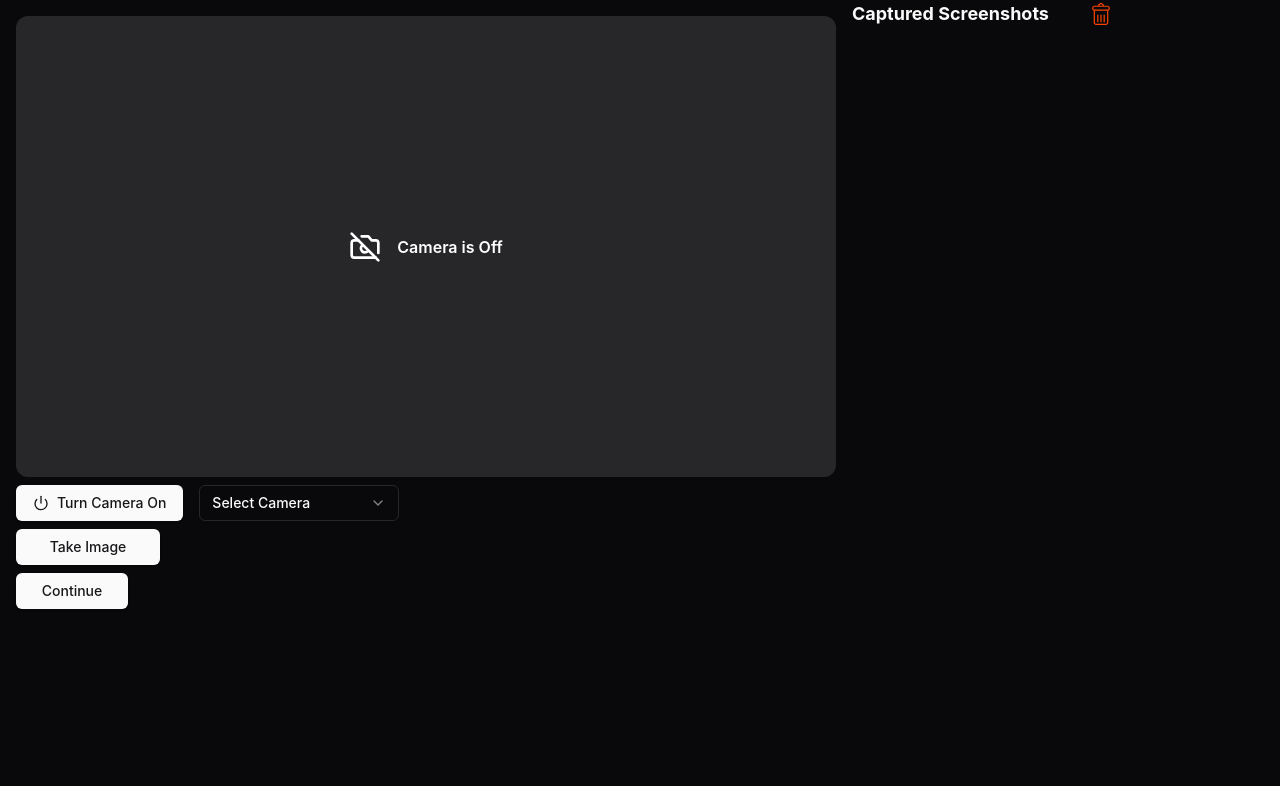
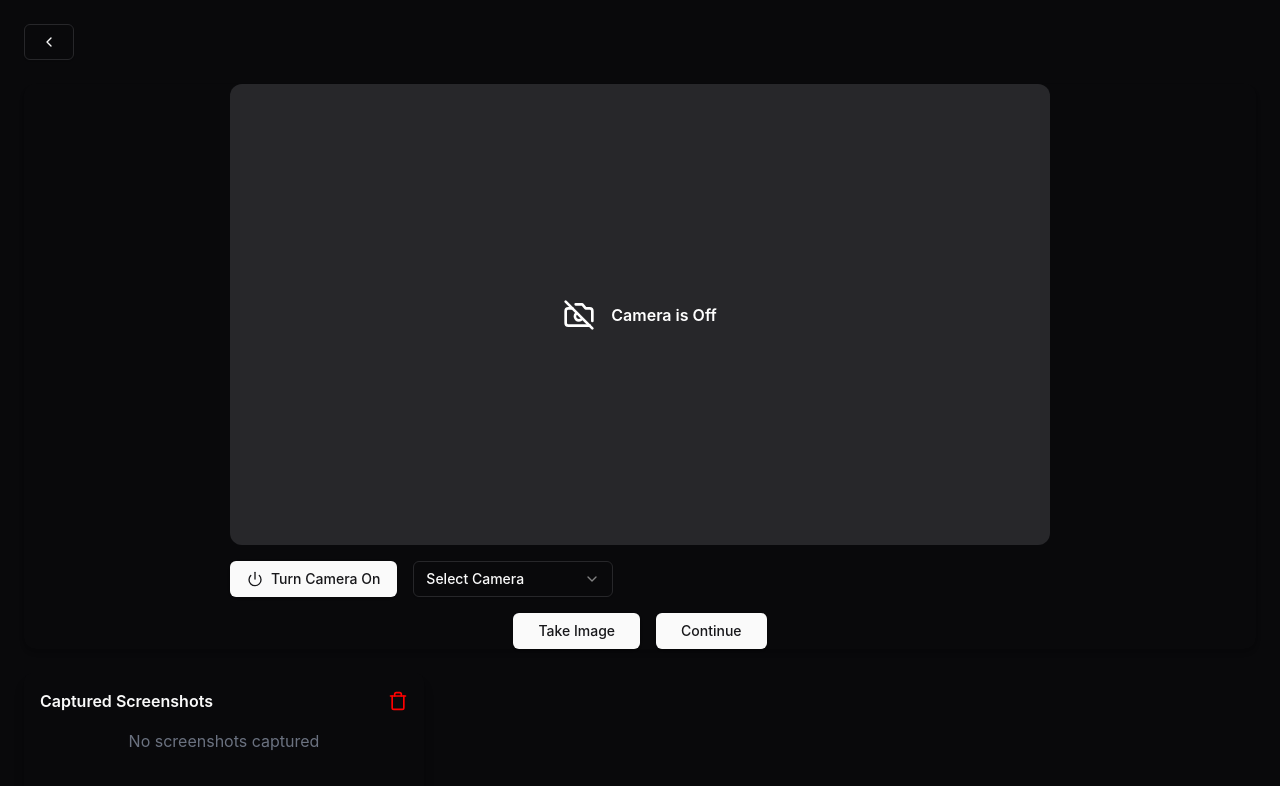
Before and after one commit to bqka/gcpsoftware, a React (Vite) app: page /calibrate in a window 1280 px wide. Shown: the top 786 px of the page. Built offline with nearby package versions, Linux system fonts and the light colour scheme.

Commit message:
made camera component turn off on unmount

```diff
--- /dev/null
+++ b/src/components/ui/BackButton.tsx
@@ -0,0 +1,19 @@
+import { useNavigate, useLocation } from 'react-router-dom';
+import { Button } from './button'; // Import your Button component (adjust the import path as needed)
+import { ChevronLeft } from 'lucide-react';
+
+const BackButton: React.FC = () => {
+  const navigate = useNavigate();
+  const location = useLocation();
+
+  // Check if we're already on the home page (assuming home page is at "/")
+  const isHomePage = location.pathname === '/';
+
+  if (isHomePage) return null; // Don't render the button if we're on the home page
+
+  return (
+    <Button variant={"outline"} onClick={() => navigate('/')}><ChevronLeft /></Button> // Navigate to the Home page ("/")
+  );
+};
+
+export default BackButton;
--- a/src/components/ui/CameraFeed.tsx
+++ b/src/components/ui/CameraFeed.tsx
@@ -43,13 +43,6 @@ const CameraFeed: React.FC<CameraFeedProps> = ({ videoRef }) => {
   };
 
   useEffect(() => {
-    if(isCameraOn && selectedCamera){
-      disableVideoStream();
-      enableVideoStream();
-    }
-  }, [selectedCamera])
-
-  useEffect(() => {
     const getCameras = async () => {
       try {
         const devices = await navigator.mediaDevices.enumerateDevices();
@@ -72,13 +65,24 @@ const CameraFeed: React.FC<CameraFeedProps> = ({ videoRef }) => {
   }, []);
 
   useEffect(() => {
+    if (isCameraOn && selectedCamera) {
+      disableVideoStream();
+      enableVideoStream();
+    }
+  }, [selectedCamera]);
+
+  useEffect(() => {
+    return () => disableVideoStream();
+  }, [mediaStream]);
+
+  useEffect(() => {
     if (videoRef.current && mediaStream) {
       videoRef.current.srcObject = mediaStream;
     }
   }, [videoRef, mediaStream]);
 
   return (
-    <div className="w-[820px]">
+    <div className="w-[820px] flex flex-col gap-2">
       <div
         className={`relative w-full aspect-video bg-background-100 rounded-xl overflow-hidden`}
       >
--- a/src/ui/pages/calibrate/Calibrate.tsx
+++ b/src/ui/pages/calibrate/Calibrate.tsx
@@ -5,6 +5,7 @@ import ScreenshotList from "./ScreenshotList";
 import axios from "axios";
 import { Button } from "@/components/ui/button";
 import CameraFeed from "../../../components/ui/CameraFeed";
+import BackButton from "@/components/ui/BackButton";
 
 export default function Calibrate() {
   const videoRef = useRef<HTMLVideoElement | null>(null);
@@ -73,20 +74,34 @@ export default function Calibrate() {
   };
 
   return (
-    <div className="flex flex-row">
-      <div className="flex flex-col items-center justify-center rounded-2xl p-4">
-        <div className="flex flex-col gap-2">
+    <div className="flex flex-col p-6 space-y-6 w-screen mx-auto h-full">
+      <div className="flex justify-start">
+        <BackButton />
+      </div>
+
+      <div className="flex flex-col items-center justify-center gap-4p-6 rounded-xl shadow-md w-full">
+        {/* Camera Feed */}
+        <div className="flex justify-center w-full">
           <CameraFeed videoRef={videoRef} />
-          <Button onClick={handleScreenshot} className="max-w-36">Take Image</Button>
-          <Button onClick={handleUpload} className="max-w-28">Continue</Button>
+        </div>
+
+        <div className="flex gap-4 mt-4">
+          <Button onClick={handleScreenshot} className="px-6 py-3 text-sm">
+            Take Image
+          </Button>
+          <Button onClick={handleUpload} className="px-6 py-3 text-sm">
+            Continue
+          </Button>
         </div>
       </div>
 
-      <ScreenshotList
-        capturedImages={capturedImages}
-        clearScreenshots={clearScreenshots}
-        deleteScreenshot={deleteScreenshot}
-      />
+      <div className="max-h-[300px] mt-4">
+        <ScreenshotList
+          capturedImages={capturedImages}
+          clearScreenshots={clearScreenshots}
+          deleteScreenshot={deleteScreenshot}
+        />
+      </div>
 
       <canvas ref={canvasRef} style={{ display: "none" }} />
     </div>
--- a/src/ui/pages/calibrate/ScreenshotList.tsx
+++ b/src/ui/pages/calibrate/ScreenshotList.tsx
@@ -1,5 +1,5 @@
 import React from "react";
-import trash from "@/ui/assets/trash.svg";
+import { Trash } from "lucide-react";
 import ScreenshotItem from "./ScreenshotItem";
 
 interface ScreenshotListProps {
@@ -14,26 +14,27 @@ const ScreenshotList: React.FC<ScreenshotListProps> = ({
   deleteScreenshot,
 }) => {
   return (
-    <div className="w-[260px] h-[460px] flex flex-col items-center">
-      <div className="flex flex-row w-full items-center">
-        <h2 className="text-lg font-bold flex-1">Captured Screenshots</h2>
+    <div className="w-full max-w-[400px] h-[500px] flex flex-col items-center bg-background p-4 rounded-lg shadow-lg overflow-hidden">
+      <div className="flex flex-row w-full items-center justify-between">
+        <h2 className="text-md font-semibold">Captured Screenshots</h2>
         <a onClick={clearScreenshots} className="hover:cursor-pointer">
-          <img
-            src={trash}
-            alt="Delete all Screenshots"
-            className="h-[22px] w-auto"
-          />
+          <Trash color="red" size={20} />
         </a>
       </div>
-      <div className="flex flex-col gap-4 mt-4">
-        {capturedImages.map((image, index) => (
+      <div className="flex flex-col gap-4 mt-4 overflow-y-auto max-h-[380px]">
+        {/* Render captured images */}
+        {capturedImages.length === 0 ? (
+          <p className="text-center text-gray-500">No screenshots captured</p>
+        ) : (
+          capturedImages.map((image, index) => (
             <ScreenshotItem
               key={index}
               index={index}
               image={image}
               deleteScreenshot={deleteScreenshot}
             />
-        ))}
+          ))
+        )}
       </div>
     </div>
   );
--- a/src/ui/pages/home/Home.tsx
+++ b/src/ui/pages/home/Home.tsx
@@ -4,20 +4,20 @@ import { Link } from 'react-router-dom'
 
 function Home() {
   return (
-    <div className='h-full w-full'>
-      <div className='flex flex-col w-48 gap-4'>
-        <Link to="/calibrate">
-          <Button>Calibrate Camera</Button>
+    <div className="h-screen w-screen flex justify-center items-center"> {/* Flexbox to center */}
+    <div className="flex flex-col items-center gap-4 p-8 rounded-lg shadow-md">
+    <Link to="/calibrate">
+        <Button className='w-36 text-wrap'>Calibrate Camera</Button>
         </Link>
         <Link to="/new-item">
-          <Button>New Item</Button>
+          <Button className='w-36 text-wrap'>New Item</Button>
         </Link>
         <Link to="/test-item">
-          <Button>Test Item</Button>
+          <Button className='w-36 text-wrap'>Test Item</Button>
         </Link>
       </div>
     </div>
-  )
+  );
 }
 
-export default Home
+export default Home;
--- a/src/ui/pages/newItem/NewItem.tsx
+++ b/src/ui/pages/newItem/NewItem.tsx
@@ -4,7 +4,7 @@ import { Button } from "@/components/ui/button";
 import { columns } from "./columns";
 import { DataTable } from "./data-table";
 import { Input } from "@/components/ui/input";
-import { ipcRenderer } from "electron";
+import BackButton from "@/components/ui/BackButton";
 
 interface FetchedItem {
   id: number;
@@ -78,7 +78,8 @@ export default function NewItem() {
 
   return (
     <div className="h-screen w-screen flex items-center justify-center">
-      <div className="flex flex-row h-[80%] w-full px-8 py-4">
+      <div className="flex flex-row h-[80%] w-full px-8 py-4 gap-4">
+        <BackButton />
         <div className="flex flex-col gap-2">
           <CameraFeed videoRef={videoRef} />
           <Input
--- a/src/ui/pages/testItem/TestItem.tsx
+++ b/src/ui/pages/testItem/TestItem.tsx
@@ -10,6 +10,7 @@ import {
   SelectTrigger,
   SelectValue,
 } from "@/components/ui/select";
+import BackButton from "@/components/ui/BackButton";
 
 interface FetchedItem {
   id: number;
@@ -76,7 +77,8 @@ export default function NewItem() {
 
   return (
     <div className="h-screen w-screen flex items-center justify-center">
-      <div className="flex flex-row h-[80%] w-full px-8 py-4">
+      <div className="flex flex-row h-[80%] w-full px-8 py-4 gap-2">
+        <BackButton />
         <div className="flex flex-col gap-2">
           <CameraFeed videoRef={videoRef} />
           <div>
--- a/src/ui/styles/App.css
+++ b/src/ui/styles/App.css
@@ -5,8 +5,21 @@
 }
 
 html, body {
-  height: 100%;
-  width: 100%;
+  height: 100%;            /* Ensure full height for the document */
+  margin: 0;               /* Remove default margin applied by the browser */
+  padding: 0;              /* Remove default padding */
+  overflow-x: hidden;
+   /*-webkit-font-smoothing: antialiased; /* Improve font rendering for WebKit browsers */
+  -moz-osx-font-smoothing: grayscale; /* Improve font rendering for Firefox on macOS */
+}
+
+/* Ensure the body itself does not have any extra height limitations */
+body {
+  display: flex;           /* Use flexbox to enable better layout control */
+  flex-direction: column;  /* Stack elements vertically */
+  justify-content: flex-start; /* Align content from the top */
+  align-items: stretch;    /* Ensure content stretches across the width */
+  overflow-y: auto;        /* Allow vertical scrolling */
 }
 
 #root {
```
Also changed, not shown: images/baseImages/1738231140384.png (deleted). Lines whose indentation alone changed are shown as unchanged.
